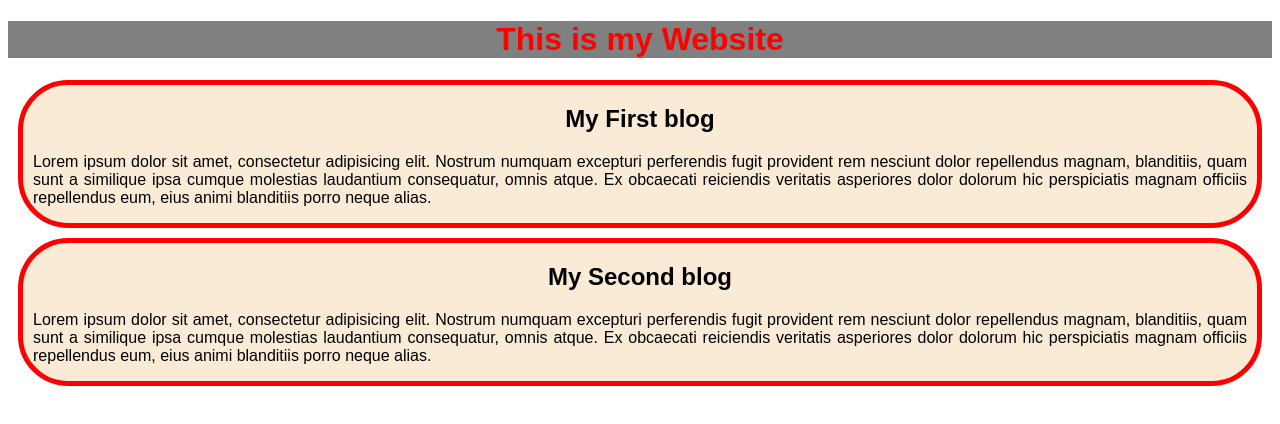
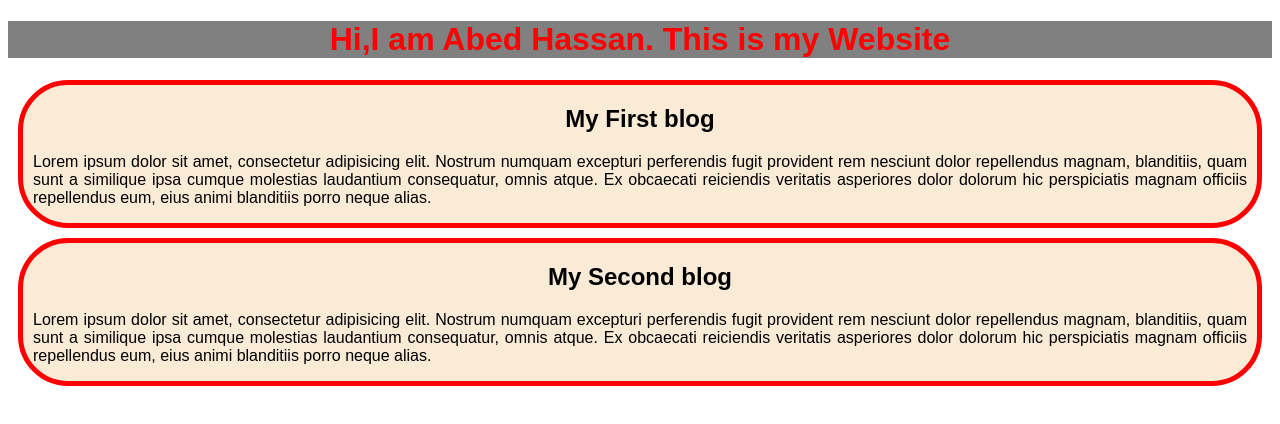
Before and after one commit to Abedhassanmithu/My-Second-repo, a plain HTML site: page index.html in a window 1280 px wide. Drawn offline with Linux system fonts and the light colour scheme.

Commit message:
h1 change

```diff
--- a/index.html
+++ b/index.html
@@ -8,7 +8,7 @@
 
 </head>
 <body>
-    <h1>This is my Website</h1>
+    <h1>Hi,I am Abed Hassan. This is my Website</h1>
     <Div class="blog">
         <h2>My First blog</h2>
         <p>Lorem ipsum dolor sit amet, consectetur adipisicing elit. Nostrum numquam excepturi perferendis fugit provident rem nesciunt dolor repellendus magnam, blanditiis, quam sunt a similique ipsa cumque molestias laudantium consequatur, omnis atque. Ex obcaecati reiciendis veritatis asperiores dolor dolorum hic perspiciatis magnam officiis repellendus eum, eius animi blanditiis porro neque alias.</p>
```
